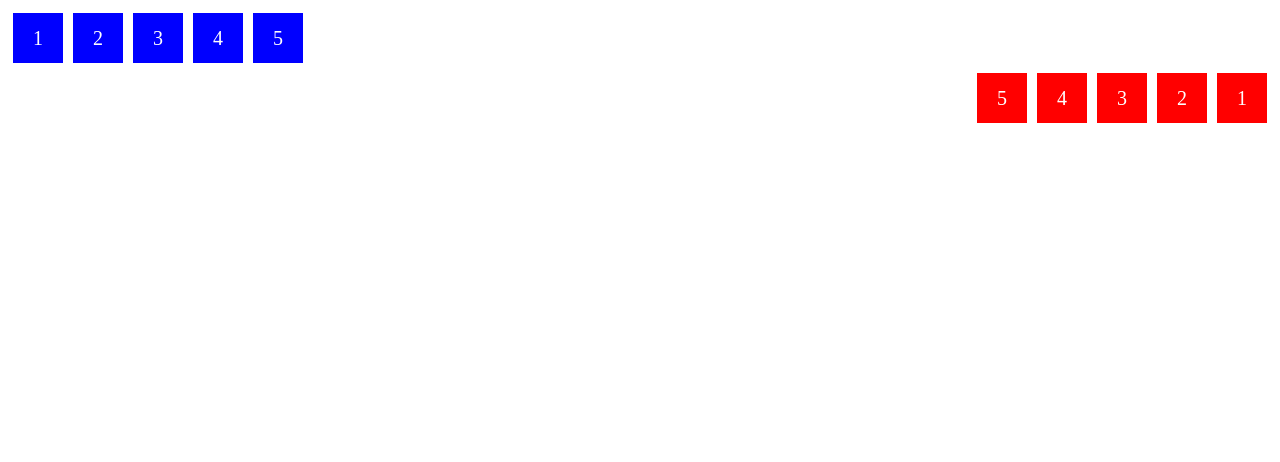
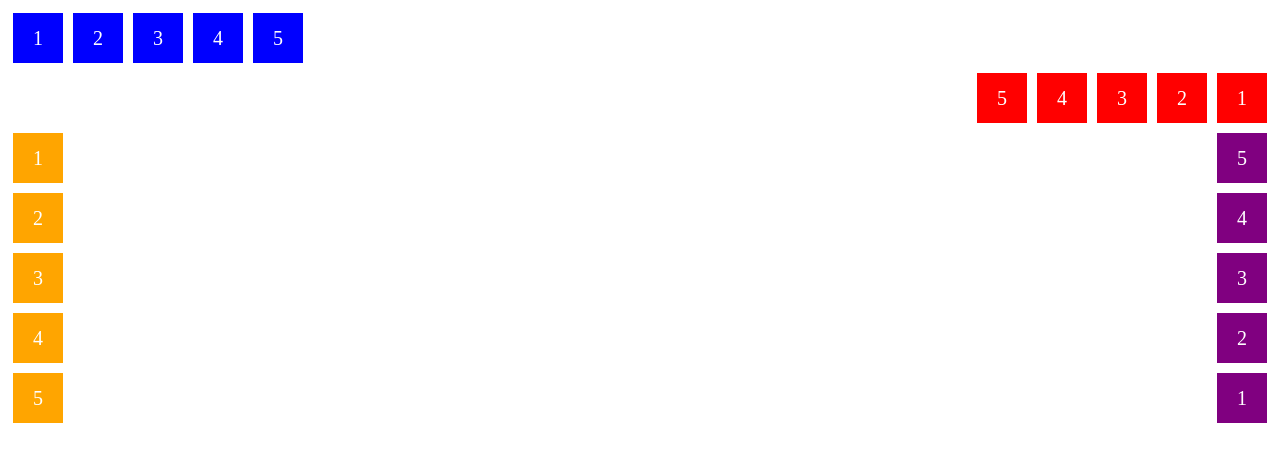
Before and after one commit to polessi/Curso-Flexbox-DIO, a plain HTML site: page FLEXBOX/flex_direction.html in a window 1280 px wide. Drawn offline with Linux system fonts and the light colour scheme.

Commit message:
Fundamentos - Flex Direction

```diff
--- a/FLEXBOX/flex_direction.html
+++ b/FLEXBOX/flex_direction.html
@@ -36,6 +36,24 @@
             background-color: red;
         }
 
+        .column{
+            float: left;
+            flex-direction: column;
+        }
+
+        .column li{
+            background: orange;
+        }
+
+        .column-reverse{
+            float: right;
+            flex-direction: column-reverse;
+        }
+
+        .column-reverse li{
+            background: purple;
+        }
+
     </style>
 </head>
 <body>
@@ -54,5 +72,22 @@
         <li class="flex-item">4</li>
         <li class="flex-item">5</li>
     </ul>
+
+    <ul class="flex-container column">
+        <li class="flex-item">1</li>
+        <li class="flex-item">2</li>
+        <li class="flex-item">3</li>
+        <li class="flex-item">4</li>
+        <li class="flex-item">5</li>
+    </ul>
+    </ul>
+
+    <ul class="flex-container column-reverse">
+        <li class="flex-item">1</li>
+        <li class="flex-item">2</li>
+        <li class="flex-item">3</li>
+        <li class="flex-item">4</li>
+        <li class="flex-item">5</li>
+    </ul>
 </body>
 </html>
```
